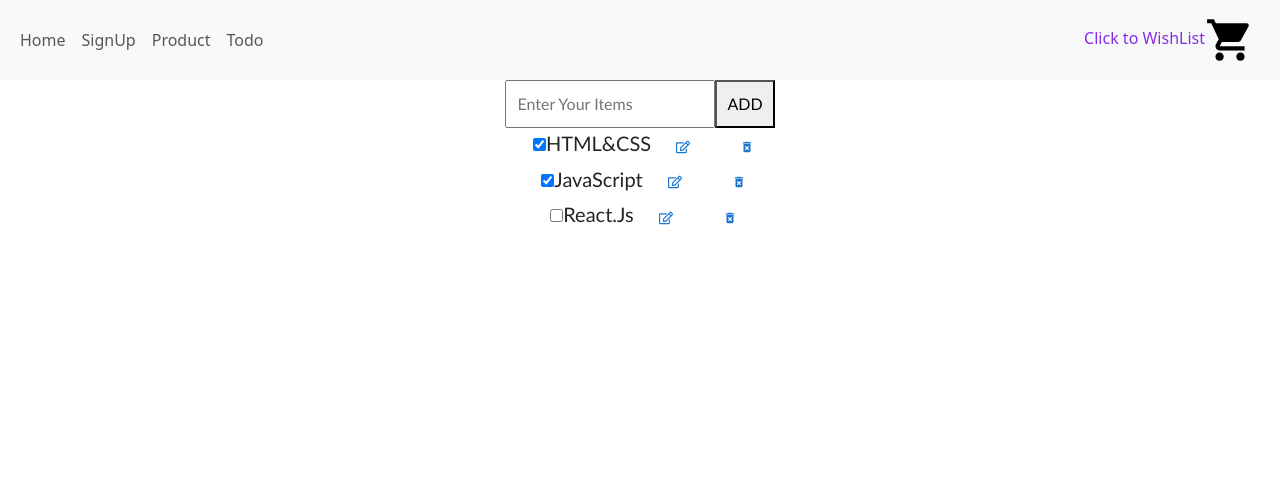
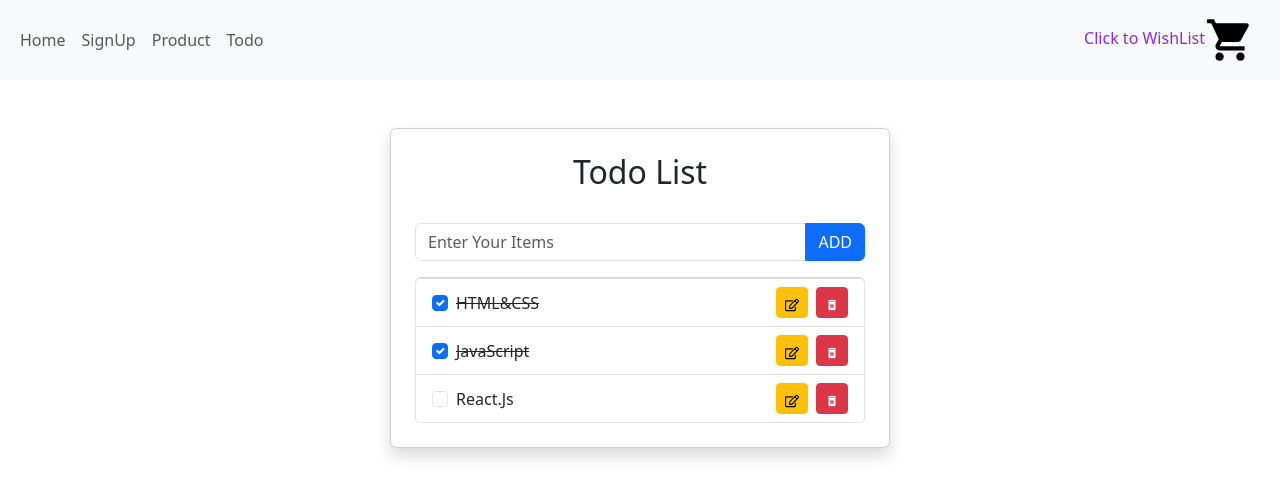
Before and after one commit to ArunBalamurugan2906/E-Commerce, a React (Vite) app in the folder project/: page /todo in a window 1280 px wide. Shown: the top 498 px of the page. Built offline with nearby package versions, Linux system fonts and the light colour scheme.

Commit message:
Created E-Commerce Project

```diff
--- a/project/src/Components/Todo.jsx
+++ b/project/src/Components/Todo.jsx
@@ -1,5 +1,5 @@
-import React, { use, useState } from "react";
-import { Button } from "@mui/material";
+import React, { useState } from "react";
+import { Button, Card, Form, Container, InputGroup } from "react-bootstrap";
 import { FaRegEdit } from "react-icons/fa";
 import { MdDeleteForever } from "react-icons/md";
 
@@ -9,9 +9,11 @@ const Todo = () => {
     { id: 2, label: "JavaScript", checked: true },
     { id: 3, label: "React.Js", checked: false },
   ]);
+
   let [newItems, setNewItems] = useState("");
   let [isEditing, setEditing] = useState(false);
   let [currentElement, setCurrentElement] = useState(null);
+
   let handleChange = (id) => {
     let handleCheck = items.map((item) => {
       return item.id === id ? { ...item, checked: !item.checked } : item;
@@ -27,6 +29,7 @@ const Todo = () => {
       setItems(editSave);
       setCurrentElement(null);
       setNewItems("");
+      setEditing(false);
     } else {
       setItems([
         ...items,
@@ -42,6 +45,7 @@ const Todo = () => {
       .map((item, index) => {
         return { ...item, id: index + 1 };
       });
+
     setItems(itemDelete);
   };
 
@@ -51,10 +55,16 @@ const Todo = () => {
     setEditing(true);
     setCurrentElement(id);
   };
+
   return (
-    <center>
-      <div className="div">
-        <input
+    <Container className="d-flex justify-content-center mt-5">
+      <Card className="shadow p-4" style={{ width: "500px" }}>
+        <Card.Title className="text-center mb-4">
+          <h2>Todo List</h2>
+        </Card.Title>
+
+        <InputGroup className="mb-3">
+          <Form.Control
             type="text"
             placeholder="Enter Your Items"
             value={newItems}
@@ -62,39 +72,66 @@ const Todo = () => {
               setNewItems(e.target.value);
             }}
           />
-        <button onClick={handleAddandSave}>{isEditing ? "Save" : "ADD"}</button>
-        <ul style={{ listStyle: "none" }}>
+          <Button variant="primary" onClick={handleAddandSave}>
+            {isEditing ? "Save" : "ADD"}
+          </Button>
+        </InputGroup>
+
+        <ul className="list-group">
           {items.map((item) => {
             return (
-              <li key={item.id}>
-                <input
+              <li
+                key={item.id}
+                className="list-group-item d-flex justify-content-between align-items-center"
+              >
+                <div className="d-flex align-items-center">
+                  <Form.Check
                     type="checkbox"
                     checked={item.checked}
                     onChange={() => {
                       handleChange(item.id);
                     }}
+                    className="me-2"
                   />
-                <label>{item.label}</label>
+
+                  <label
+                    style={{
+                      textDecoration: item.checked ? "line-through" : "none",
+                    }}
+                  >
+                    {item.label}
+                  </label>
+                </div>
+
+                <div>
                   <Button
+                    variant="warning"
+                    size="sm"
+                    className="me-2"
                     onClick={() => {
                       handleEdit(item.id);
                     }}
                   >
-                 <FaRegEdit/>
+                    <FaRegEdit />
                   </Button>
+
                   <Button
+                    variant="danger"
+                    size="sm"
                     onClick={() => {
                       handleDelete(item.id);
                     }}
                   >
-                 <MdDeleteForever/>
+                    <MdDeleteForever />
                   </Button>
+                </div>
               </li>
             );
           })}
         </ul>
-      </div>
-    </center>
+      </Card>
+    </Container>
   );
 };
+
 export default Todo;
```
Lines whose indentation alone changed are shown as unchanged.
